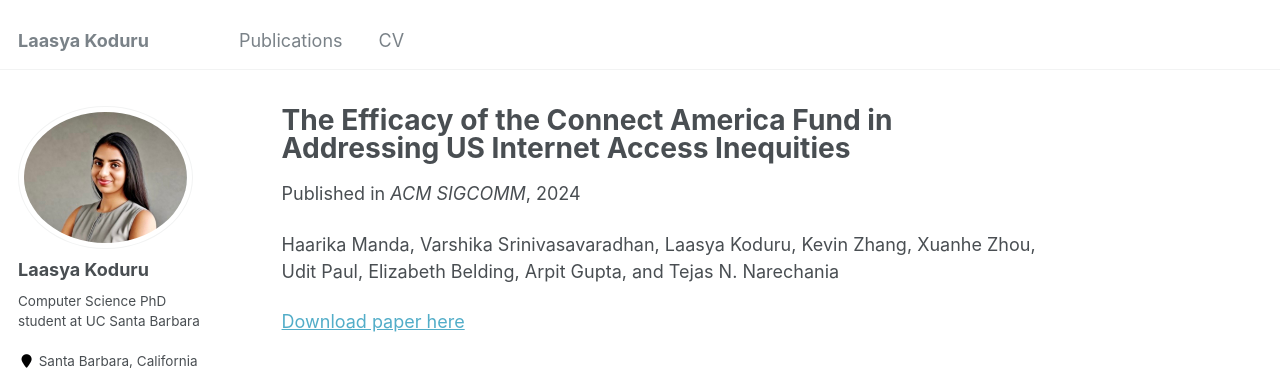
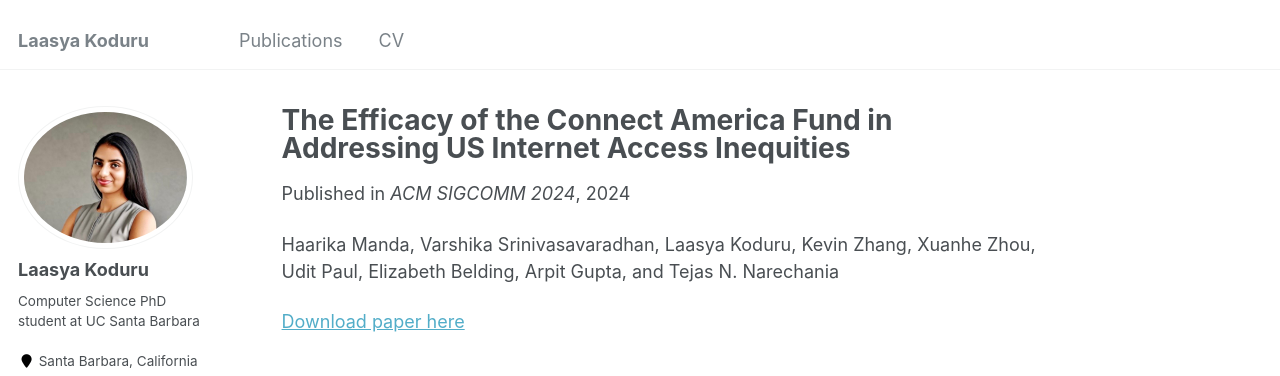
Before and after one commit to lmkoduru/lmkoduru.github.io, a Jekyll site: the page built from _publications/caf-sigcomm.md, in a window 1280 px wide and 900 px high. Shown: the top 376 px of the window. Built offline with Jekyll 4.4.1, drawn with Linux system fonts in a browser that asks for light colours; some web fonts are replaced.

Commit message:
Update caf-sigcomm.md

```diff
--- a/_publications/caf-sigcomm.md
+++ b/_publications/caf-sigcomm.md
@@ -4,8 +4,8 @@
 permalink: /publication/CAF
 excerpt: 'Haarika Manda, Varshika Srinivasavaradhan, Laasya Koduru, Kevin Zhang, Xuanhe Zhou, Udit Paul, Elizabeth Belding, Arpit Gupta, and Tejas N. Narechania'
 date: 2024-05-28
-venue: 'ACM SIGCOMM'
-paperurl: 'https://doi.org/10.48550/arXiv.2405.18657'
+venue: 'ACM SIGCOMM 2024'
+paperurl: 'https://dl.acm.org/doi/10.1145/3651890.3672272'
 citation: 'Haarika Manda, Varshika Srinivasavaradhan, Laasya Koduru, Kevin Zhang, Xuanhe Zhou, Udit Paul, Elizabeth Belding, Arpit Gupta, and Tejas N. Narechania. 2024. The Efficacy of the Connect America Fund in Addressing US Internet Access Inequities. Proc. ACM SIGCOMM.'
 ---
 Haarika Manda, Varshika Srinivasavaradhan, Laasya Koduru, Kevin Zhang, Xuanhe Zhou, Udit Paul, Elizabeth Belding, Arpit Gupta, and Tejas N. Narechania
```
